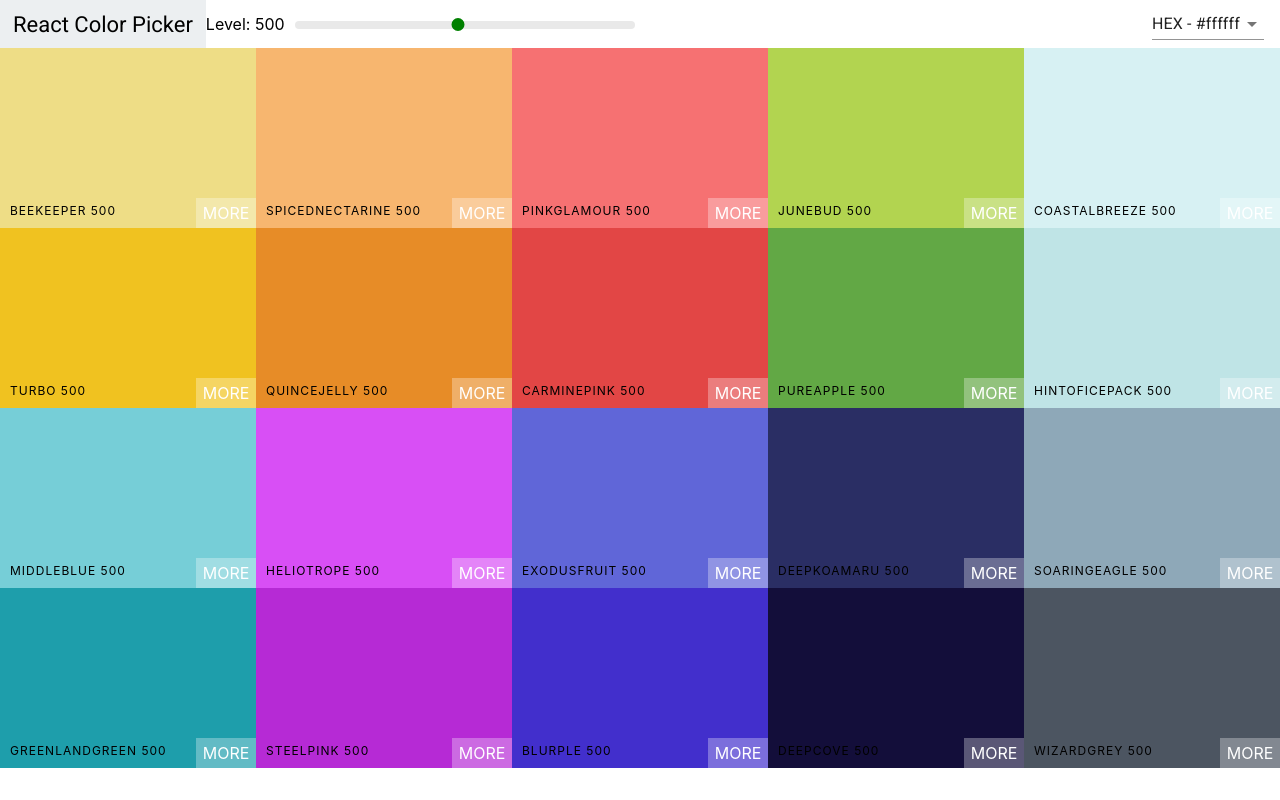
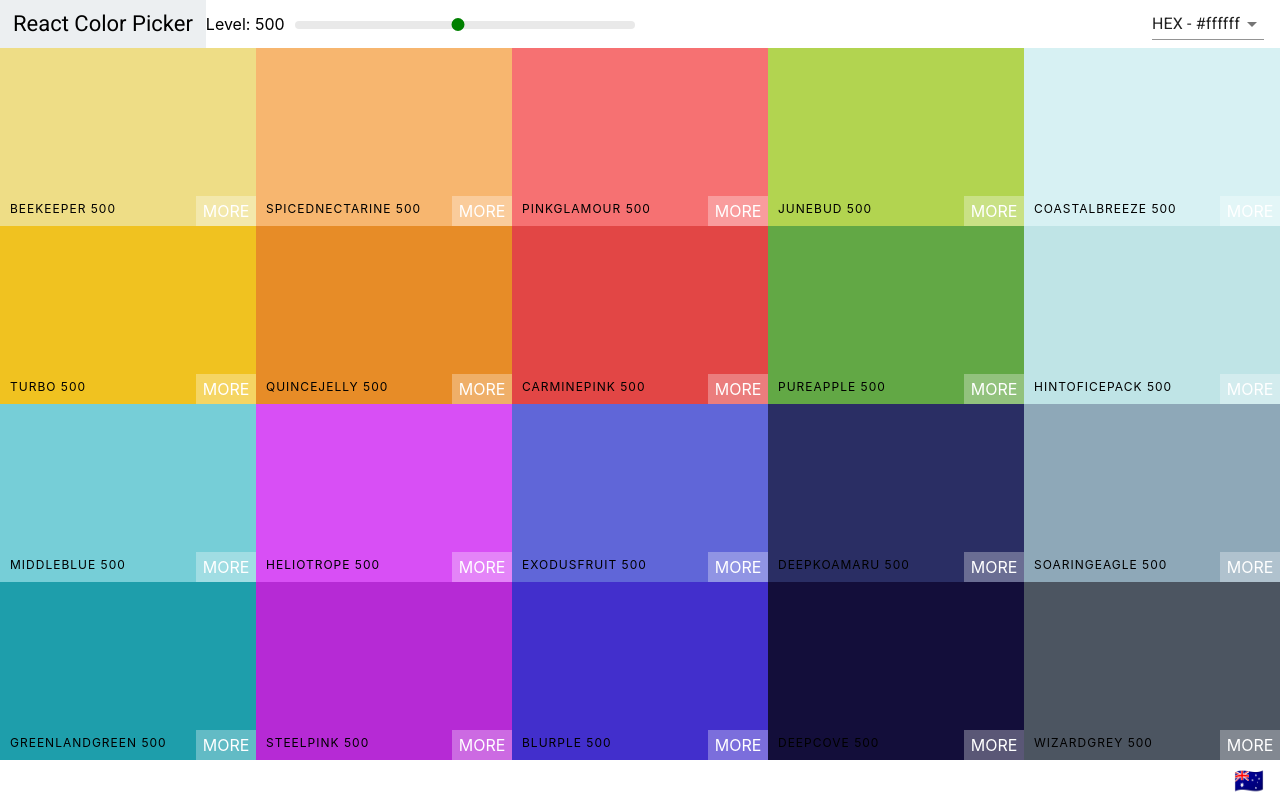
Before and after one commit to kyoung90/colors-app, a React (Create React App) app: page / in a window 1280 px wide. Built offline with nearby package versions, Linux system fonts and the light colour scheme.

Commit message:
Add Palette footer

```diff
--- a/src/Palette.css
+++ b/src/Palette.css
@@ -1,7 +1,23 @@
 .Palette {
   height: 100vh;
+  display: flex;
+  flex-direction: column;
 }
 
 .Palette-colors {
   height: 90%;
 }
+
+.Palette-footer {
+  background-color: white;
+  height: 5vh;
+  display: flex;
+  justify-content: flex-end;
+  align-items: center;
+  font-weight: bold;
+}
+
+.emoji {
+  font-size: 1.5rem;
+  margin: 0 1rem;
+}
--- a/src/Palette.js
+++ b/src/Palette.js
@@ -10,7 +10,7 @@
   const [format, setFormat] = useState("hex");
 
   const colorBoxes = colors[level].map(color => (
-    <ColorBox background={color[format]} name={color.name} />
+    <ColorBox key={color.id} background={color[format]} name={color.name} />
   ));
 
   const changeLevel = lvl => {
@@ -29,7 +29,10 @@
         handleSelect={changeFormat}
       />
       <div className="Palette-colors">{colorBoxes}</div>
-      {/*Footer eventually */}
+      <footer className="Palette-footer">
+        {props.palette.paletteName}
+        <span className="emoji">{props.palette.emoji}</span>
+      </footer>
     </div>
   );
 };
```
